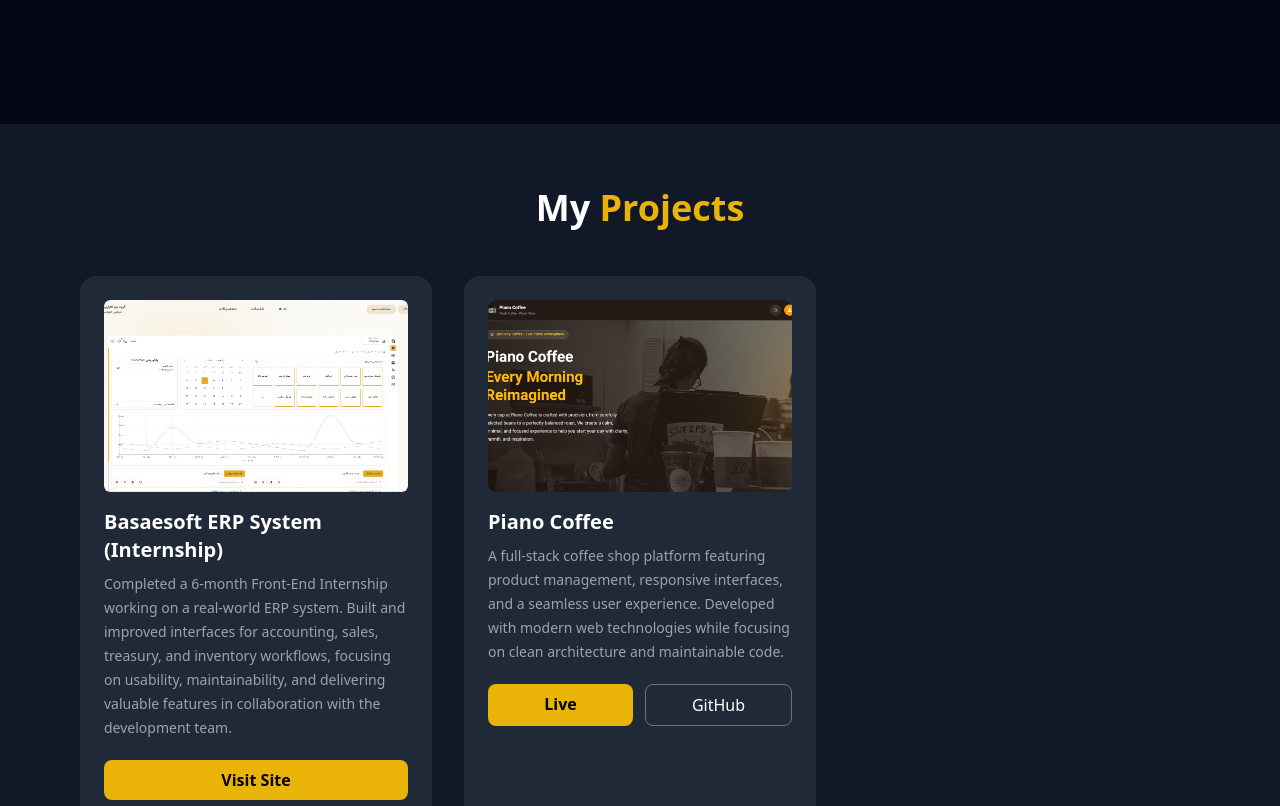
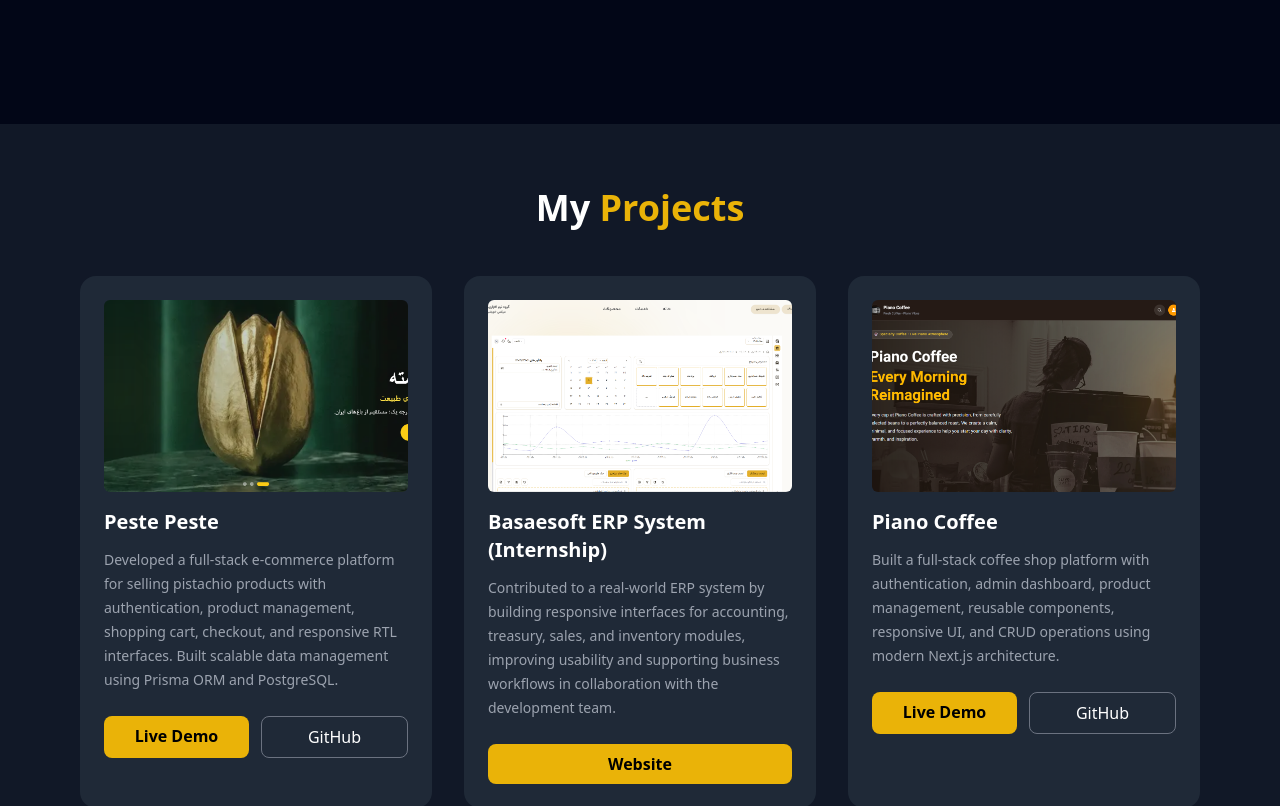
Before and after one commit to mostafagerayli/my-portfio, a Next.js app: page / in a window 1280 px wide. Shown: the part 1540-2346 px from the top of the page. Built offline with nearby package versions, Linux system fonts and the light colour scheme.

Commit message:
feat: update projects section with improved portfolio content

```diff
--- a/app/components/Projects.jsx
+++ b/app/components/Projects.jsx
@@ -2,95 +2,141 @@ import Image from "next/image";
 import Link from "next/link";
 
 function Projects() {
+  const projects = [
+    {
+      title: "Peste Peste",
+      image: "/images/pestepeste.png",
+      description:
+        "Developed a full-stack e-commerce platform for selling pistachio products with authentication, product management, shopping cart, checkout, and responsive RTL interfaces. Built scalable data management using Prisma ORM and PostgreSQL.",
+      live: "https://pestepeste.vercel.app",
+      github: "https://github.com/mostafagerayli/store",
+    },
+
+    {
+      title: "Basaesoft ERP System (Internship)",
+      image: "/images/basesoft.png",
+      description:
+        "Contributed to a real-world ERP system by building responsive interfaces for accounting, treasury, sales, and inventory modules, improving usability and supporting business workflows in collaboration with the development team.",
+      live: "https://basesoft.ir",
+      github: null,
+    },
+    {
+      title: "Piano Coffee",
+      image: "/images/Screenshot 2026-07-01 171047.png",
+      description:
+        "Built a full-stack coffee shop platform with authentication, admin dashboard, product management, reusable components, responsive UI, and CRUD operations using modern Next.js architecture.",
+      live: "https://piano-coffee.vercel.app",
+      github: "https://github.com/mostafagerayli/piano-coffee2",
+    },
+
+  ];
+
   return (
-    <div className="bg-[#111827] dark:bg-gray-50 min-h-screen px-6 py-16 md:px-20">
-      {/* عنوان صفحه */}
+    <section className="bg-[#111827] dark:bg-gray-50 min-h-screen px-6 py-16 md:px-20">
+      <div className="max-w-7xl mx-auto">
+
         <h2 className="text-white dark:text-gray-900 text-3xl md:text-4xl font-bold text-center mb-12">
-        My <span className="text-[#EAB308] dark:text-amber-500">Projects</span>
+          My{" "}
+          <span className="text-[#EAB308] dark:text-amber-500">
+            Projects
+          </span>
         </h2>
 
-      {/* لیست پروژه‌ها */}
+
         <div className="grid grid-cols-1 md:grid-cols-2 lg:grid-cols-3 gap-8">
-        {/* ⭐ Basaesoft Internship (NEW) */}
-        <div className="bg-[#1F2937] dark:bg-gray-200 rounded-2xl p-6 hover:scale-105 transition duration-300">
-          <div className="h-48 bg-gray-600 dark:bg-gray-400 rounded-md mb-4 overflow-hidden">
+
+          {projects.map((project) => (
+            <div
+              key={project.title}
+              className="
+              bg-[#1F2937]
+              dark:bg-gray-200
+              rounded-2xl
+              p-6
+              transition-all
+              duration-300
+              hover:-translate-y-2
+              hover:shadow-xl
+              "
+            >
+
+              <div className="h-48 rounded-md overflow-hidden mb-4">
                 <Image
-              src="/images/basesoft.png"
+                  src={project.image}
                   width={400}
                   height={200}
-              alt="Basaesoft ERP System"
-              className="w-full h-48 object-cover rounded-md"
+                  alt={project.title}
+                  className="w-full h-48 object-cover"
                 />
               </div>
 
-          <h3 className="text-white dark:text-gray-900 text-xl font-semibold mb-2">
-            Basaesoft ERP System (Internship)
+
+              <h3 className="text-white dark:text-gray-900 text-xl font-semibold mb-3">
+                {project.title}
               </h3>
 
-          <p className="text-gray-400 dark:text-gray-700 text-sm leading-6 mb-5">
-            Completed a 6-month Front-End Internship working on a real-world ERP
-            system. Built and improved interfaces for accounting, sales,
-            treasury, and inventory workflows, focusing on usability,
-            maintainability, and delivering valuable features in collaboration
-            with the development team.
+
+              <p className="text-gray-400 dark:text-gray-700 text-sm leading-6 mb-6">
+                {project.description}
               </p>
 
+
+              <div className="flex gap-3">
+
+                {project.live && (
                   <Link
-            href="https://basesoft.ir"
+                    href={project.live}
                     target="_blank"
-            className="inline-block w-full text-center py-2 rounded-lg bg-[#EAB308] text-black font-semibold hover:bg-[#facc15] transition"
+                    className="
+                    flex-1
+                    text-center
+                    py-2
+                    rounded-lg
+                    bg-[#EAB308]
+                    text-black
+                    font-semibold
+                    hover:bg-[#facc15]
+                    transition
+                    "
                   >
-            Visit Site
+                    {project.title.includes("ERP")
+                      ? "Website"
+                      : "Live Demo"}
                   </Link>
-        </div>
+                )}
 
-        {/* پروژه نمونه */}
+
+                {project.github && (
                   <Link
-          href="https://piano-coffee.vercel.app"
+                    href={project.github}
                     target="_blank"
-          className="bg-[#1F2937] dark:bg-gray-200 rounded-2xl p-6 hover:scale-105 transition duration-300"
-        >
-          <div className="h-48 bg-gray-600 dark:bg-gray-400 rounded-md mb-4 overflow-hidden">
-            <Image
-              src="/images/Screenshot 2026-07-01 171047.png"
-              width={400}
-              height={200}
-              alt="Piano Coffee"
-              className="w-full h-48 object-cover rounded-md"
-            />
-          </div>
-
-          <h3 className="text-white dark:text-gray-900 text-xl font-semibold mb-2">
-            Piano Coffee
-          </h3>
-
-          <p className="text-gray-400 dark:text-gray-700 text-sm leading-6 mb-5">
-            A full-stack coffee shop platform featuring product management,
-            responsive interfaces, and a seamless user experience. Developed
-            with modern web technologies while focusing on clean architecture
-            and maintainable code.
-          </p>
-
-          <div className="flex gap-3" onClick={(e) => e.stopPropagation()}>
-            <Link
-              href="https://piano-coffee.vercel.app"
-              target="_blank"
-              className="flex-1 text-center py-2 rounded-lg bg-[#EAB308] text-black font-semibold hover:bg-[#facc15] transition"
-            >
-              Live
-            </Link>
-
-            <Link
-              href="https://github.com/mostafagerayli/piano-coffee2"
-              target="_blank"
-              className="flex-1 text-center py-2 rounded-lg border border-gray-500 text-white dark:text-gray-900 hover:border-[#EAB308] hover:text-[#EAB308] transition"
+                    className="
+                    flex-1
+                    text-center
+                    py-2
+                    rounded-lg
+                    border
+                    border-gray-500
+                    text-white
+                    dark:text-gray-900
+                    hover:border-[#EAB308]
+                    hover:text-[#EAB308]
+                    transition
+                    "
                   >
                     GitHub
                   </Link>
+                )}
+
               </div>
-        </Link>
+
             </div>
+          ))}
+
         </div>
+
+      </div>
+    </section>
   );
 }
 
```
Also changed, not shown: public/images/pestepeste.png (added), 1 other file (tests, documents, lock files or other folders). Lines whose indentation alone changed are shown as unchanged.
